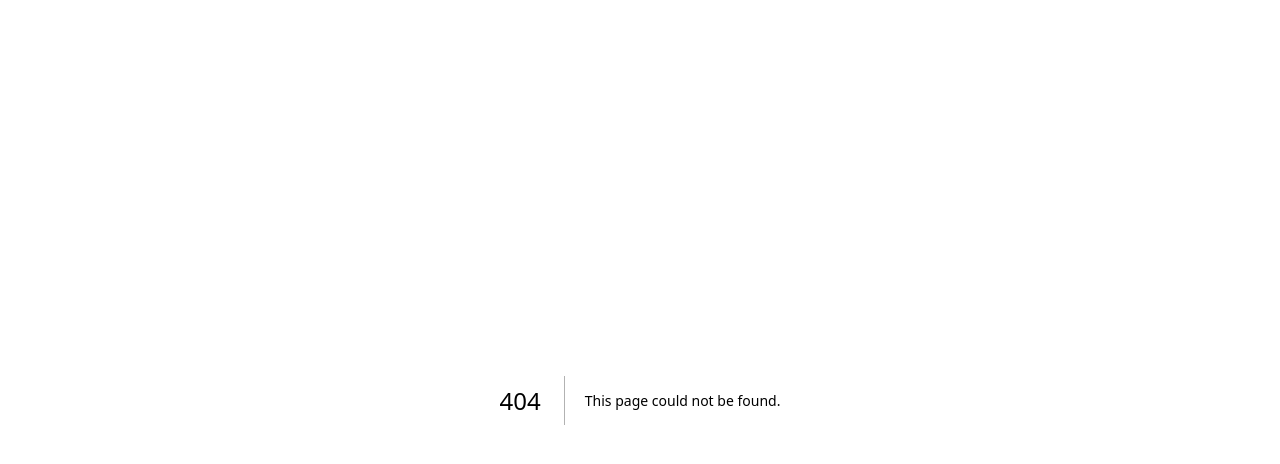
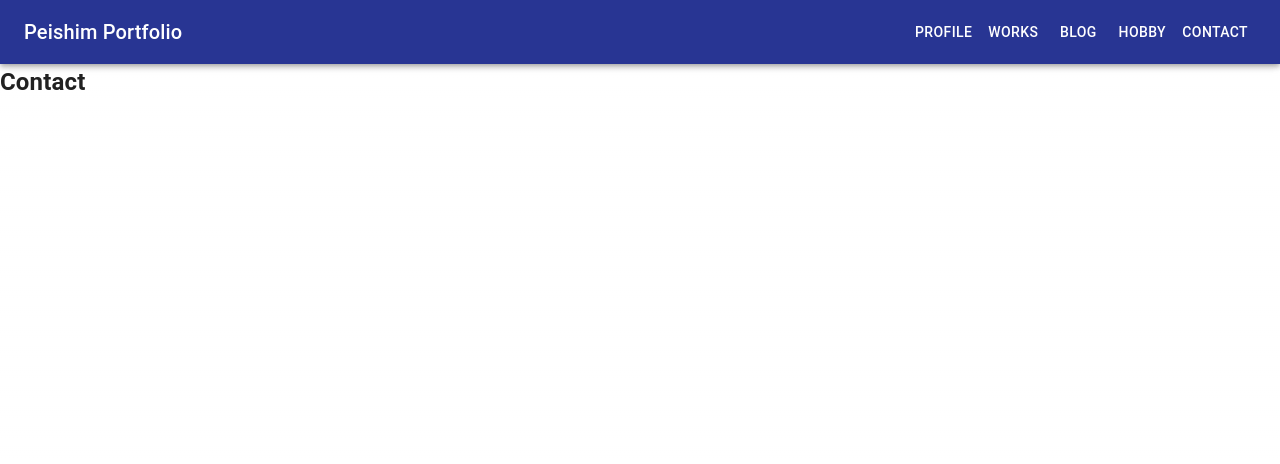
Before and after one commit to shimpei1494/pei-portfolio, a Next.js app: page /contact in a window 1280 px wide. Before the commit this address had no page. Shown: the top 464 px of the page. Built offline with nearby package versions, Linux system fonts and the light colour scheme.

Commit message:
コンタクトページの追加

```diff
--- /dev/null
+++ b/pages/contact.tsx
@@ -0,0 +1,16 @@
+import Header from "../components/Header"
+import { HeadTag } from "../components/HeadTag"
+
+function Contact() {
+  return (
+    <>
+    <HeadTag />
+    <main>
+      <Header />
+      <h2>Contact</h2>
+    </main>
+    </>
+  )
+};
+
+export default Contact
```
